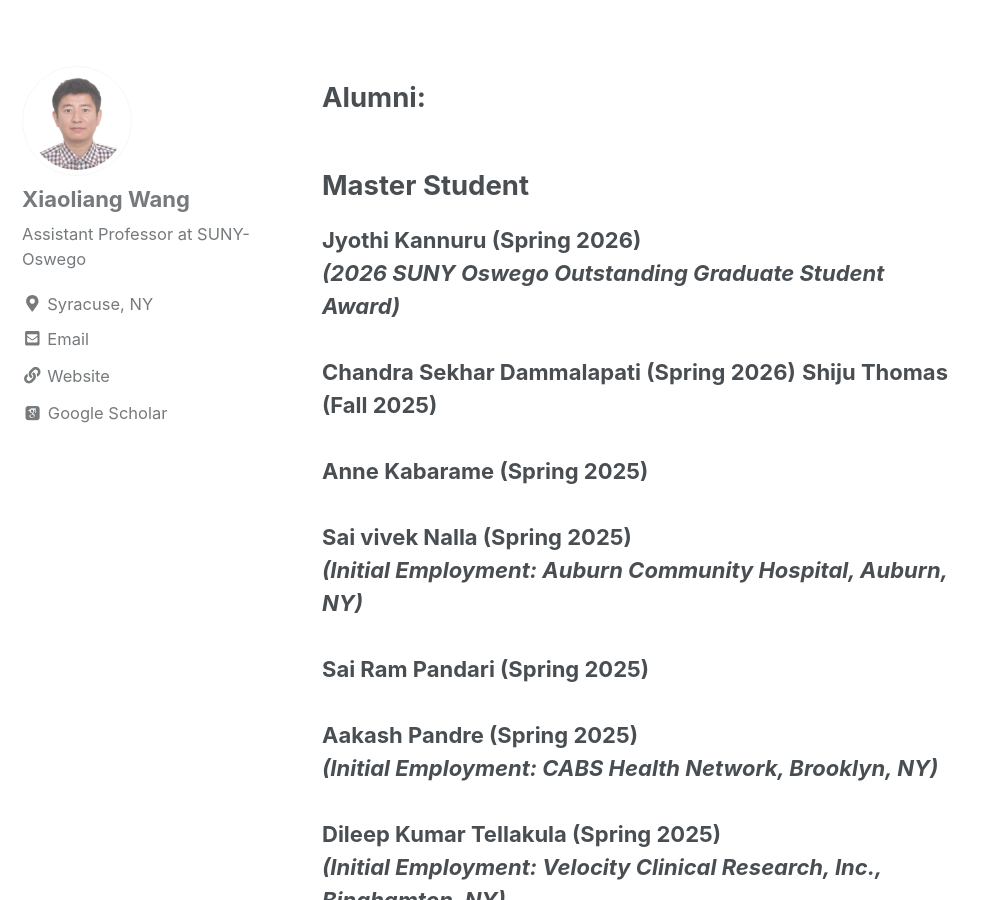
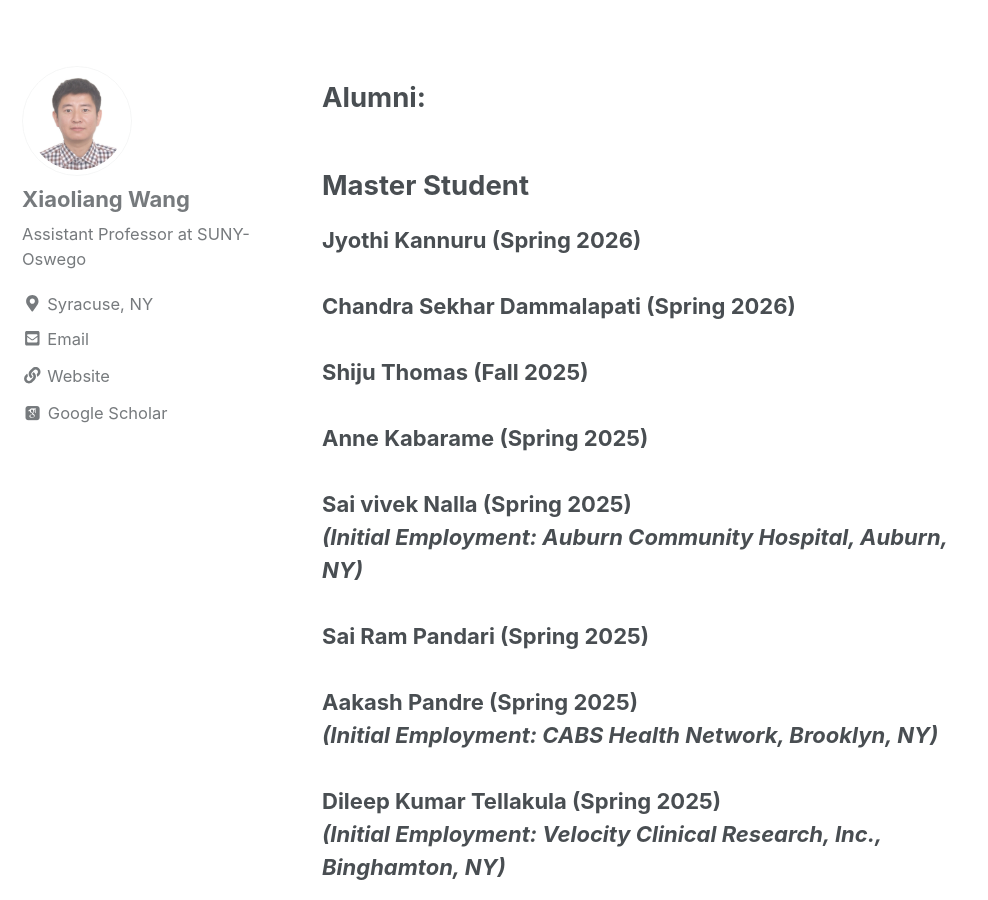
Before and after one commit to wang-xiaoliang/wang-xiaoliang.github.io, a Jekyll site: the page built from _pages/group.md, in a window 1280 px wide and 900 px high, scrolled down 361 px. Shown: the whole window, without its empty margins (0-988 px from the left). Built offline with Jekyll 4.4.1, drawn with Linux system fonts in a browser that asks for light colours; cached includes are drawn as plain includes; nearby versions of some CDN libraries; some web fonts are replaced.

Commit message:
Update group.md

```diff
--- a/_pages/group.md
+++ b/_pages/group.md
@@ -14,9 +14,8 @@ author_profile: true
 
 <h2>Master Student</h2>
 
-<b>Jyothi Kannuru (Spring 2026)<br>
-<i>(2026 SUNY Oswego Outstanding Graduate Student Award)</i></b><br><br>
-<b>Chandra Sekhar Dammalapati (Spring 2026)</b>
+<b>Jyothi Kannuru (Spring 2026)</b> <br><br>
+<b>Chandra Sekhar Dammalapati (Spring 2026)</b> <br><br>
 <b>Shiju Thomas (Fall 2025)</b> <br><br>
 <b>Anne Kabarame (Spring 2025)</b><br><br>
 <b>Sai vivek Nalla (Spring 2025)<br>
```
